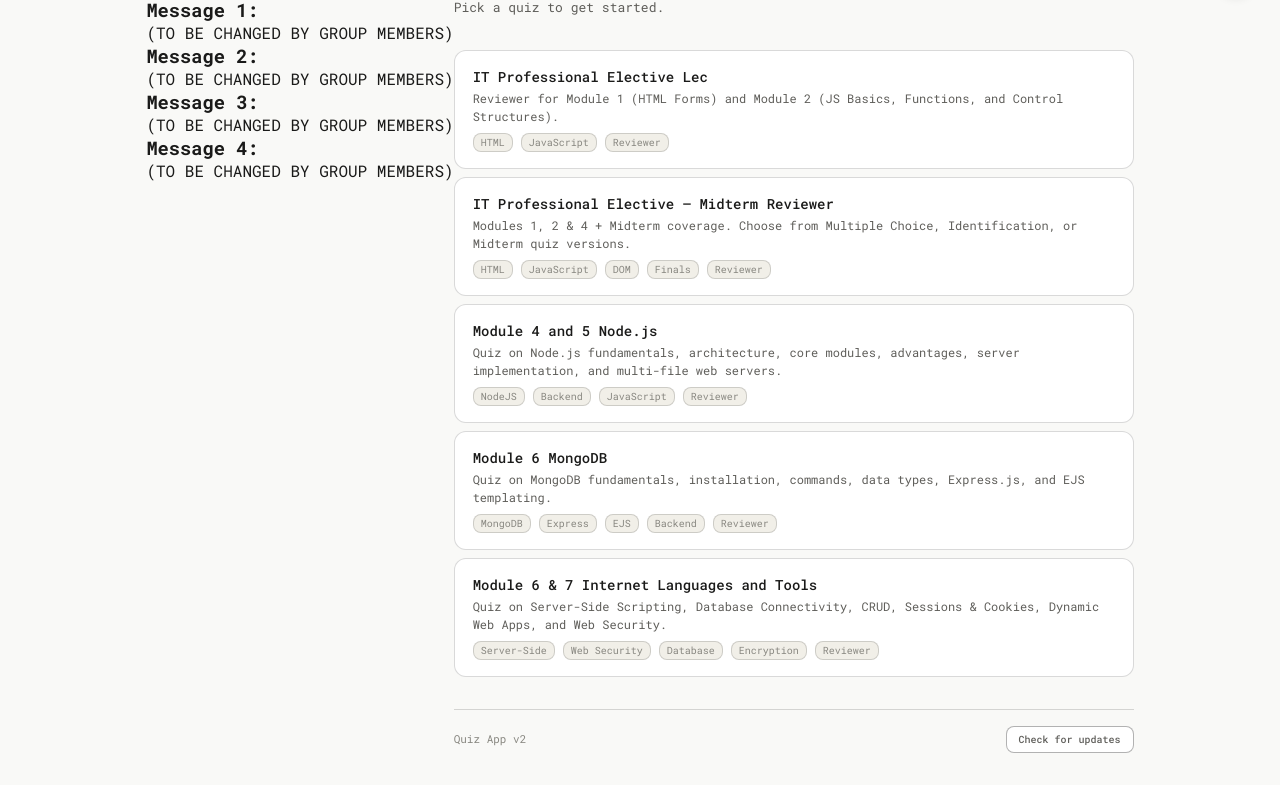
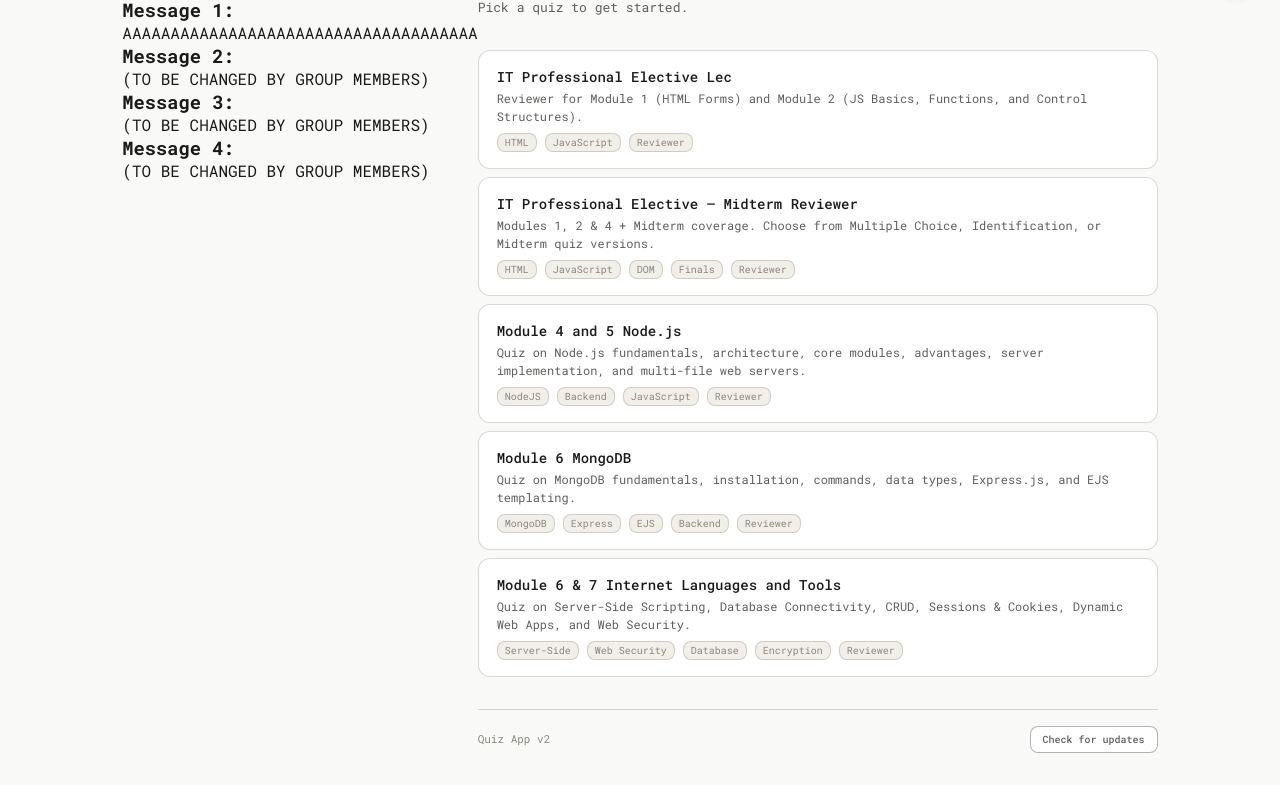
Before and after one commit to theronvspr/Lib, a plain HTML site: page index.html in a window 1280 px wide. Shown: the part 67-852 px from the top of the page. Drawn offline with Linux system fonts and the light colour scheme.

Commit message:
test merge

```diff
--- a/index.html
+++ b/index.html
@@ -17,7 +17,7 @@
         <div class="testimonial-grid">
             <div class="testimonal-card">
                 <h3>Message 1: </h3>
-                <p>(TO BE CHANGED BY GROUP MEMBERS)</p>
+                <p>AAAAAAAAAAAAAAAAAAAAAAAAAAAAAAAAAAAAA</p>
             </div>
 
             <div class="testimonal-card">
```
